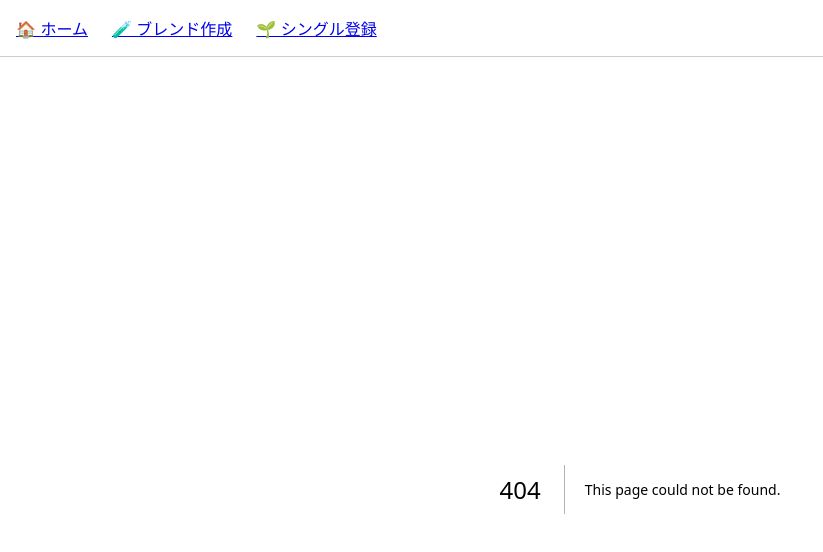
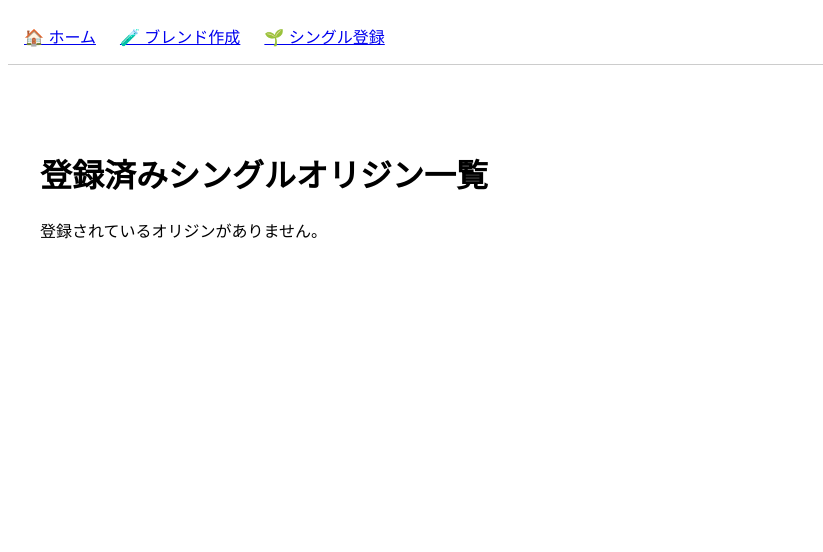
Before and after one commit to atsugicoffee/blendmaster, a Next.js app: page /origins in a window 1280 px wide. Before the commit this address had no page. Shown: the top 552 px of the page, without its empty margins (0-823 px from the left). Built offline with nearby package versions, Linux system fonts and the light colour scheme.

Commit message:
Create origins.js

```diff
--- /dev/null
+++ b/pages/origins.js
@@ -0,0 +1,39 @@
+// pages/origins.js
+import { useEffect, useState } from 'react';
+
+export default function OriginsList() {
+  const [origins, setOrigins] = useState([]);
+
+  useEffect(() => {
+    const stored = localStorage.getItem('singleOrigins');
+    if (stored) setOrigins(JSON.parse(stored));
+  }, []);
+
+  return (
+    <div style={{ padding: '2rem', fontFamily: 'sans-serif' }}>
+      <h1>登録済みシングルオリジン一覧</h1>
+      {origins.length === 0 ? (
+        <p>登録されているオリジンがありません。</p>
+      ) : (
+        <table border="1" cellPadding="8" style={{ borderCollapse: 'collapse', width: '100%', marginTop: '1rem' }}>
+          <thead>
+            <tr>
+              <th>品種</th>
+              <th>地域</th>
+              <th>標高 (m)</th>
+            </tr>
+          </thead>
+          <tbody>
+            {origins.map((o) => (
+              <tr key={o.id}>
+                <td>{o.variety}</td>
+                <td>{o.region}</td>
+                <td>{o.altitude}</td>
+              </tr>
+            ))}
+          </tbody>
+        </table>
+      )}
+    </div>
+  );
+}
```
